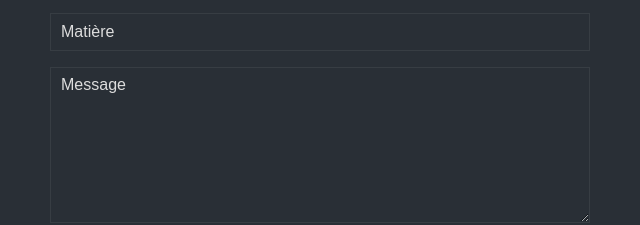
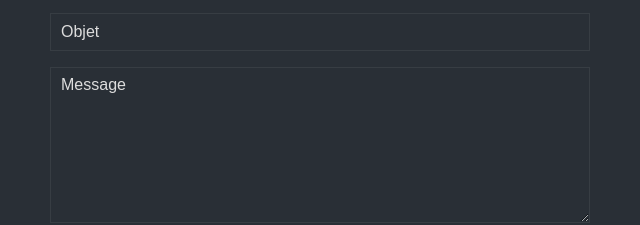
Before and after one commit to mijkami/mijkami.github.io, a plain HTML site: page fr/index.html in a window 1280 px wide. Shown: the part 3774-3999 px from the top of the page, 605-1245 px from the left. Drawn offline with Linux system fonts and the light colour scheme; a web font is replaced by a local one.

Commit message:
messagerie matière => objet

```diff
--- a/fr/index.html
+++ b/fr/index.html
@@ -628,7 +628,7 @@
 						<input type="email" placeholder="Votre email" class="form-control" name="email" id="email">
 					</div>
 					<div class="form-group">
-						<input type="text" placeholder="Matière" class="form-control" name="subject" id="subject">
+						<input type="text" placeholder="Objet" class="form-control" name="subject" id="subject">
 					</div>
 					<div class="form-group">
 						<textarea rows="6" placeholder="Message" class="form-control" name="message" id="message"></textarea>
```
